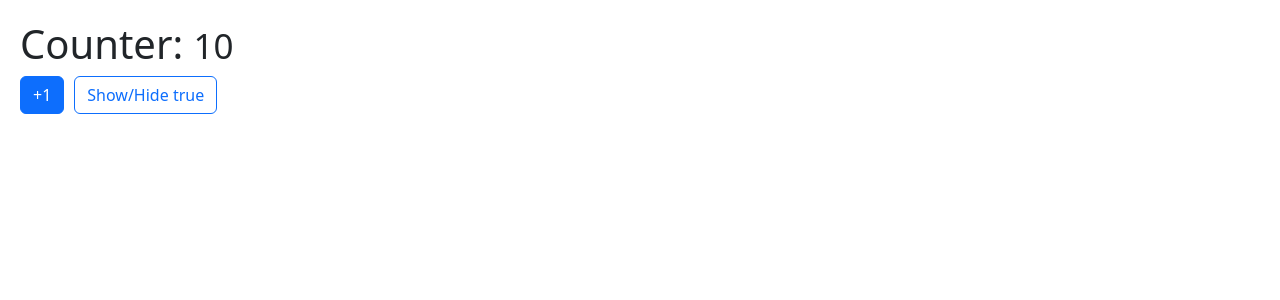
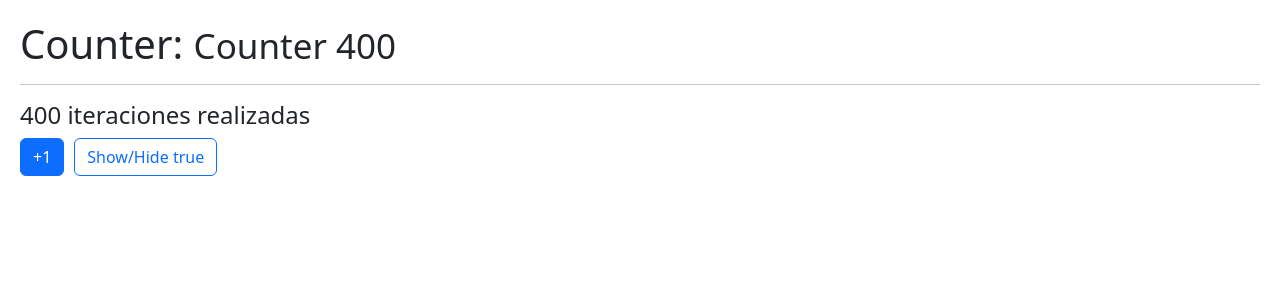
Before and after one commit to harold2tg/05-hook-app, a React (Vite) app: page / in a window 1280 px wide. Shown: the top 300 px of the page. Built offline with nearby package versions, Linux system fonts and the light colour scheme.

Commit message:
131. useMemo

```diff
--- /dev/null
+++ b/src/06-memos/MemoHook.jsx
@@ -0,0 +1,34 @@
+import { useMemo, useState } from 'react';
+import { useCounter } from '../hook/useCounter'
+
+const heavyStuff = (iterationNumber=100) => {
+    for(let i=0;i< iterationNumber; i++){
+      console.log('Ahi vamos')
+    };
+return `${iterationNumber} iteraciones realizadas`
+}
+
+export const MemoHook = () => {
+    const {counter, increment} = useCounter(400);
+    const [show, setShow] = useState(true);
+    const memorizedValue = useMemo( ()=> heavyStuff(counter),[counter]) // el memo lo guarda y solo lo reprocesa si las depencias cambian este caso es el couter
+
+  return (
+    <>
+    <h1> Counter: <small>Counter {counter}</small></h1>
+    <hr />
+  <h4>{memorizedValue}</h4>
+    <button className='btn btn-primary'
+        onClick={() => increment()}>
+        +1
+    </button>
+
+    <button
+        className='btn btn-outline-primary'
+        onClick={ () => setShow(!show)}
+     >
+      Show/Hide {JSON.stringify(show)}
+    </button>
+    </>
+  )
+}
--- a/src/main.jsx
+++ b/src/main.jsx
@@ -10,6 +10,9 @@
 import { FocusScreen } from './04-useRef/FocusScreen'
 import { Layout } from './05-useLayoutEffect/Layout'
 import { Memorize } from './06-memos/Memorize'
+import { MemoHook } from './06-memos/MemoHook'
+
+
 
 
 ReactDOM.createRoot(document.getElementById('root')).render(
@@ -22,9 +25,10 @@
     // <MultipleCustomHook/>
     // <FocusScreen/>
     // <Layout/>
+    // <Memorize/>
 
    <React.StrictMode>
-    <Memorize/>
+    <MemoHook/>
     </React.StrictMode>
 
 )
```
